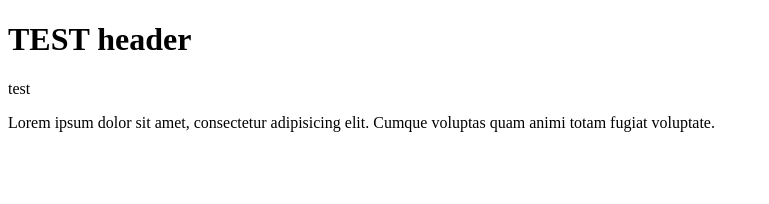
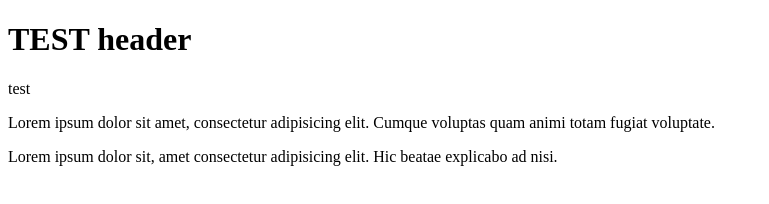
Before and after one commit to omarbalayev/deveducation, a plain HTML site: page index.html in a window 1280 px wide. Shown: the whole page, without its empty margins (0-769 px from the left). Drawn offline with Linux system fonts and the light colour scheme.

Commit message:
test for pull request

```diff
--- a/index.html
+++ b/index.html
@@ -12,5 +12,6 @@
     <p>
         Lorem ipsum dolor sit amet, consectetur adipisicing elit. Cumque voluptas quam animi totam fugiat voluptate.
     </p>
+    <p>Lorem ipsum dolor sit, amet consectetur adipisicing elit. Hic beatae explicabo ad nisi.</p>
 </body>
 </html>
```
